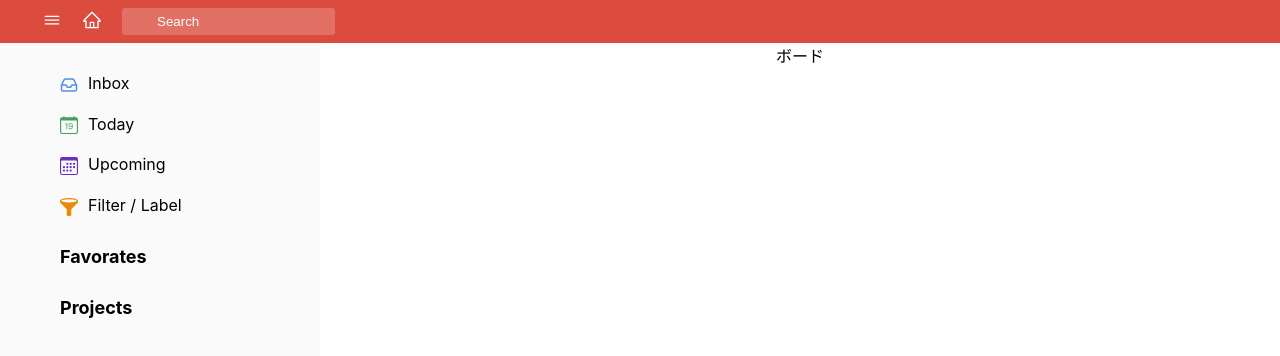
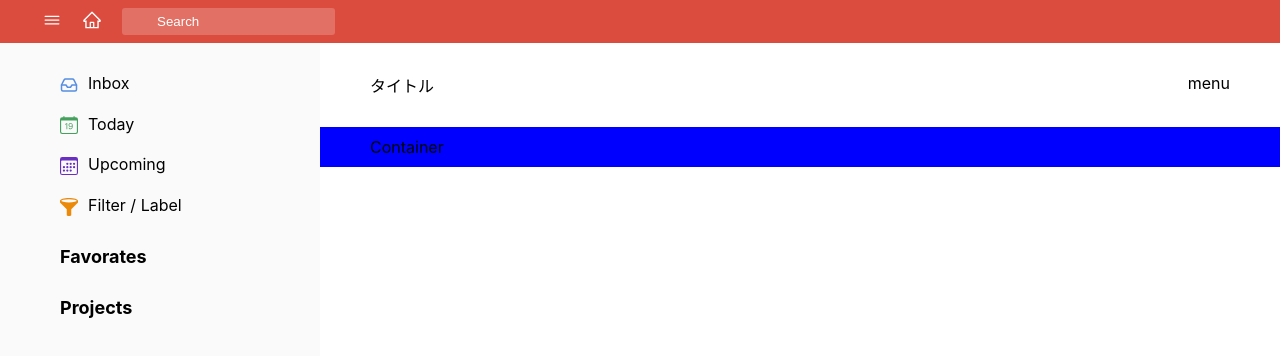
Before and after one commit to Yuji5117/todoist-clone-react, a React (Create React App) app: page / in a window 1280 px wide. Shown: the top 356 px of the page. Built offline with nearby package versions, Linux system fonts and the light colour scheme.

Commit message:
ディレクトリ構成を調節・Boardの作成

```diff
--- a/src/App.css
+++ /dev/null
@@ -1,7 +0,0 @@
-.App {
-  text-align: center;
-}
-
-.menu_icon {
-  padding: 0 0;
-}
--- a/src/App.tsx
+++ b/src/App.tsx
@@ -1,14 +1,19 @@
-import "./App.css";
-import Header from "./compoents/Header";
+import Header from "./compoents/Templates/Header";
 import Home from "./compoents/Pages/Home";
+import styled from "styled-components";
 
 function App() {
   return (
-    <div className="App">
+    <Wrapper>
       <Header />
       <Home />
-    </div>
+    </Wrapper>
   );
 }
 
 export default App;
+
+const Wrapper = styled.div`
+  height: 100vh;
+  width: 100%;
+`;
--- a/src/compoents/Borad.tsx
+++ /dev/null
@@ -1,13 +0,0 @@
-import React from "react";
-import styled from "styled-components";
-
-const Borad = () => {
-  return <Wrapper>ボード</Wrapper>;
-};
-
-export default Borad;
-
-const Wrapper = styled.div`
-  /* background-color: green; */
-  flex-basis: 75%;
-`;
--- /dev/null
+++ b/src/compoents/Organisms/Board/Container.tsx
@@ -0,0 +1,12 @@
+import styled from "styled-components";
+
+const Container = () => {
+  return <Wrapper>Container</Wrapper>;
+};
+
+export default Container;
+
+const Wrapper = styled.div`
+  background-color: blue;
+  padding: 10px 50px;
+`;
--- /dev/null
+++ b/src/compoents/Organisms/Board/Header.tsx
@@ -0,0 +1,18 @@
+import styled from "styled-components";
+
+const Header = () => {
+  return (
+    <Wrapper>
+      <div>タイトル</div>
+      <div>menu</div>
+    </Wrapper>
+  );
+};
+
+export default Header;
+
+const Wrapper = styled.div`
+  display: flex;
+  justify-content: space-between;
+  padding: 30px 50px;
+`;
--- a/src/compoents/Pages/Home.tsx
+++ b/src/compoents/Pages/Home.tsx
@@ -1,6 +1,6 @@
 import styled from "styled-components";
-import Borad from "../Borad";
-import SideBar from "../SideBar";
+import Borad from "../Templates/Board";
+import SideBar from "../Templates/SideBar";
 
 const Home = () => {
   return (
@@ -14,7 +14,7 @@ const Home = () => {
 export default Home;
 
 const Wrapper = styled.div`
-  height: 100vh;
+  height: 100%;
   width: 100%;
   display: flex;
 `;
--- /dev/null
+++ b/src/compoents/Templates/Board.tsx
@@ -0,0 +1,19 @@
+import styled from "styled-components";
+import Container from "../Organisms/Board/Container";
+import Header from "../Organisms/Board/Header";
+
+const Board = () => {
+  return (
+    <Wrapper>
+      <Header />
+      <Container />
+    </Wrapper>
+  );
+};
+
+export default Board;
+
+const Wrapper = styled.div`
+  /* background-color: green; */
+  flex-basis: 75%;
+`;
--- a/src/compoents/Header.tsx
+++ b/src/compoents/Templates/Header.tsx
@@ -1,5 +1,5 @@
 import styled from "styled-components";
-import Menu from "./Menu";
+import Menu from "../Organisms/Menu";
 
 const Header = () => {
   return (
--- a/src/compoents/SideBar.tsx
+++ b/src/compoents/Templates/SideBar.tsx
@@ -1,4 +1,3 @@
-import "../App.css";
 import { FiInbox } from "react-icons/fi";
 import { BsCalendarDate } from "react-icons/bs";
 import { BsCalendar3 } from "react-icons/bs";
```
Also changed, not shown: src/compoents/Organisms/Menu.tsx (renamed from src/compoents/Menu.tsx).
